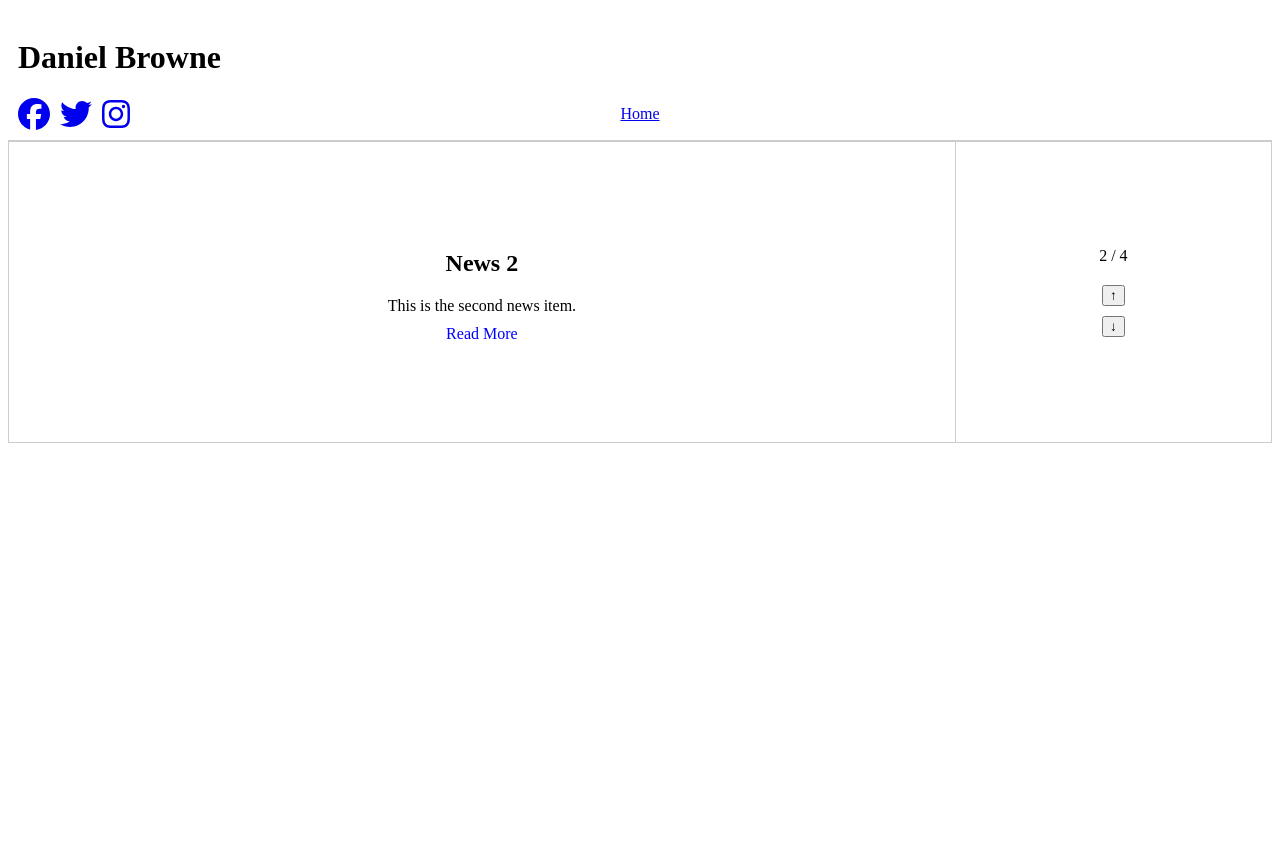
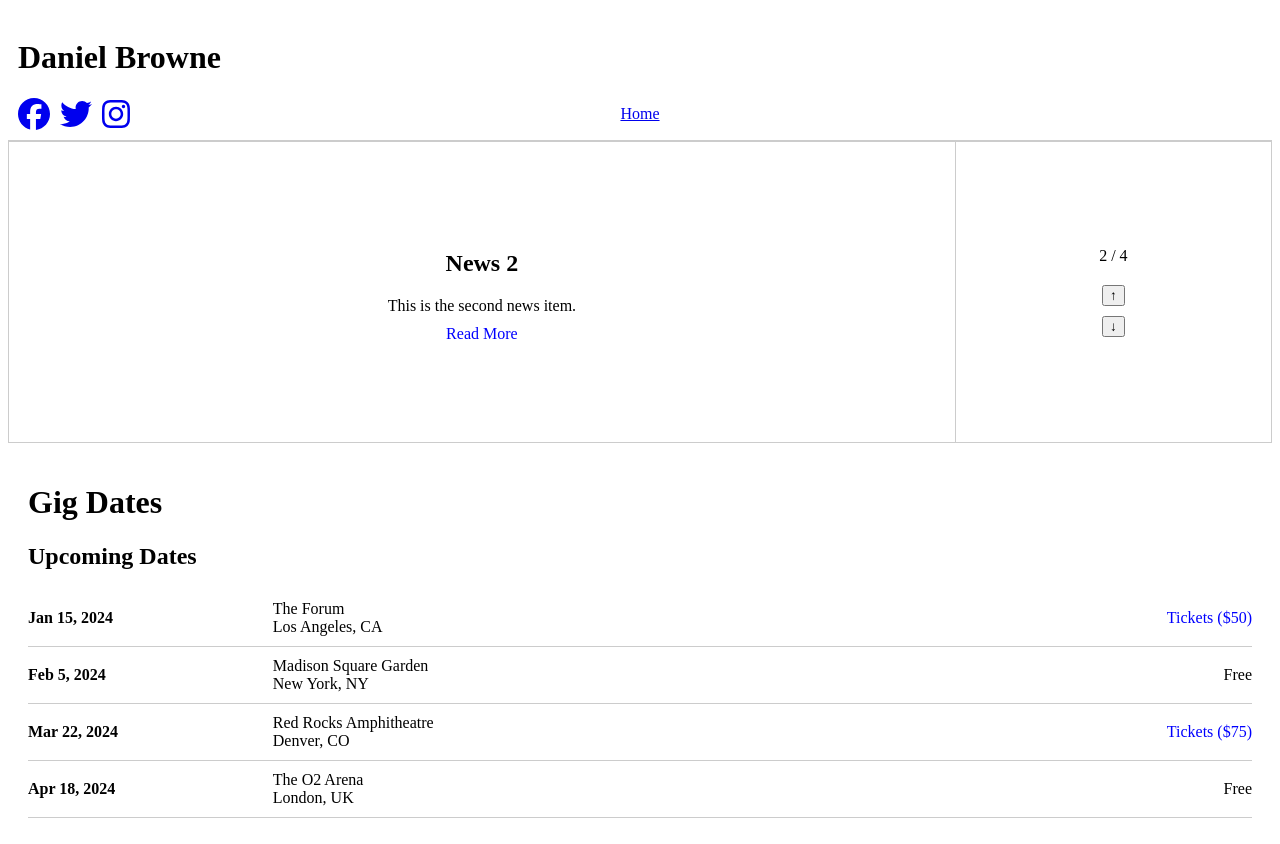
Before and after one commit to Sammy-John/musician_cms, a React (Create React App) app in the folder frontend/: page / in a window 1280 px wide. Before the commit the page ends 800 px from the top, so only its background shows below. Built offline with nearby package versions, Linux system fonts and the light colour scheme.

Commit message:
Gig Dates

```diff
--- a/frontend/src/components/Gigs.js
+++ b/frontend/src/components/Gigs.js
@@ -0,0 +1,53 @@
+import React from "react";
+
+const Gigs = () => {
+  // Placeholder gig data
+  const gigs = [
+    { date: "Jan 15, 2024", venue: "The Forum", location: "Los Angeles, CA", ticket: { price: "$50", link: "#" } },
+    { date: "Feb 5, 2024", venue: "Madison Square Garden", location: "New York, NY", ticket: { price: "Free" } },
+    { date: "Mar 22, 2024", venue: "Red Rocks Amphitheatre", location: "Denver, CO", ticket: { price: "$75", link: "#" } },
+    { date: "Apr 18, 2024", venue: "The O2 Arena", location: "London, UK", ticket: { price: "Free" } },
+  ];
+
+  return (
+    <div style={{ padding: "20px" }}>
+      <h1>Gig Dates</h1>
+      <h2>Upcoming Dates</h2>
+      <div style={{ marginTop: "20px" }}>
+        {gigs.map((gig, index) => (
+          <div
+            key={index}
+            style={{
+              display: "flex",
+              alignItems: "center",
+              borderBottom: "1px solid #ccc",
+              padding: "10px 0",
+            }}
+          >
+            {/* Date */}
+            <div style={{ flex: 1, fontWeight: "bold" }}>{gig.date}</div>
+
+            {/* Venue and Location */}
+            <div style={{ flex: 3 }}>
+              <div>{gig.venue}</div>
+              <div>{gig.location}</div>
+            </div>
+
+            {/* Tickets */}
+            <div style={{ flex: 1, textAlign: "right" }}>
+              {gig.ticket.link ? (
+                <a href={gig.ticket.link} style={{ textDecoration: "none", color: "blue" }}>
+                  Tickets ({gig.ticket.price})
+                </a>
+              ) : (
+                <span>{gig.ticket.price}</span>
+              )}
+            </div>
+          </div>
+        ))}
+      </div>
+    </div>
+  );
+};
+
+export default Gigs;
--- a/frontend/src/pages/Home.js
+++ b/frontend/src/pages/Home.js
@@ -1,10 +1,12 @@
 import React from "react";
 import News from "../components/News";
+import Gigs from "../components/Gigs";
 
 const Home = () => {
   return (
     <div>
       <News />
+      <Gigs />
     </div>
   );
 };
```
